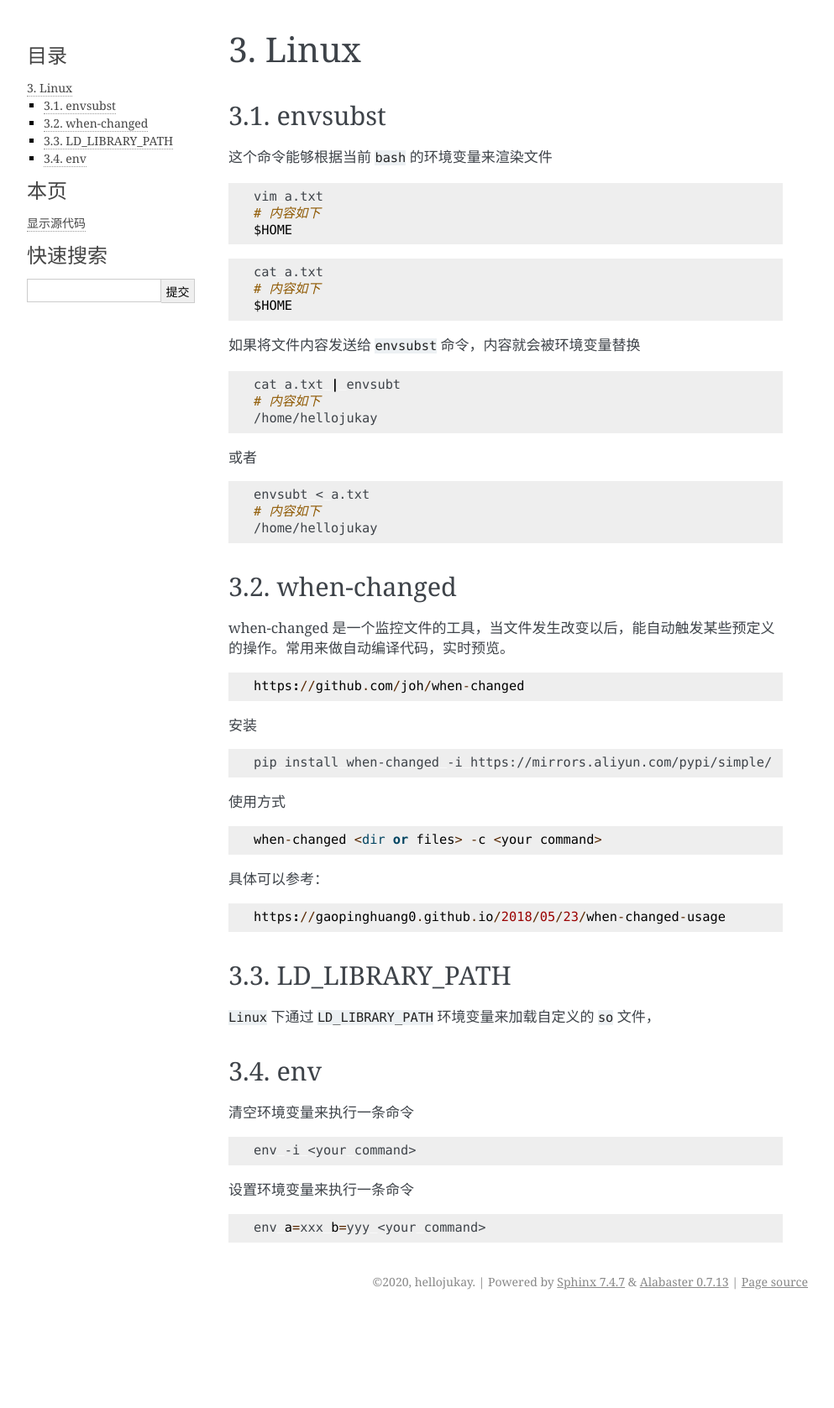
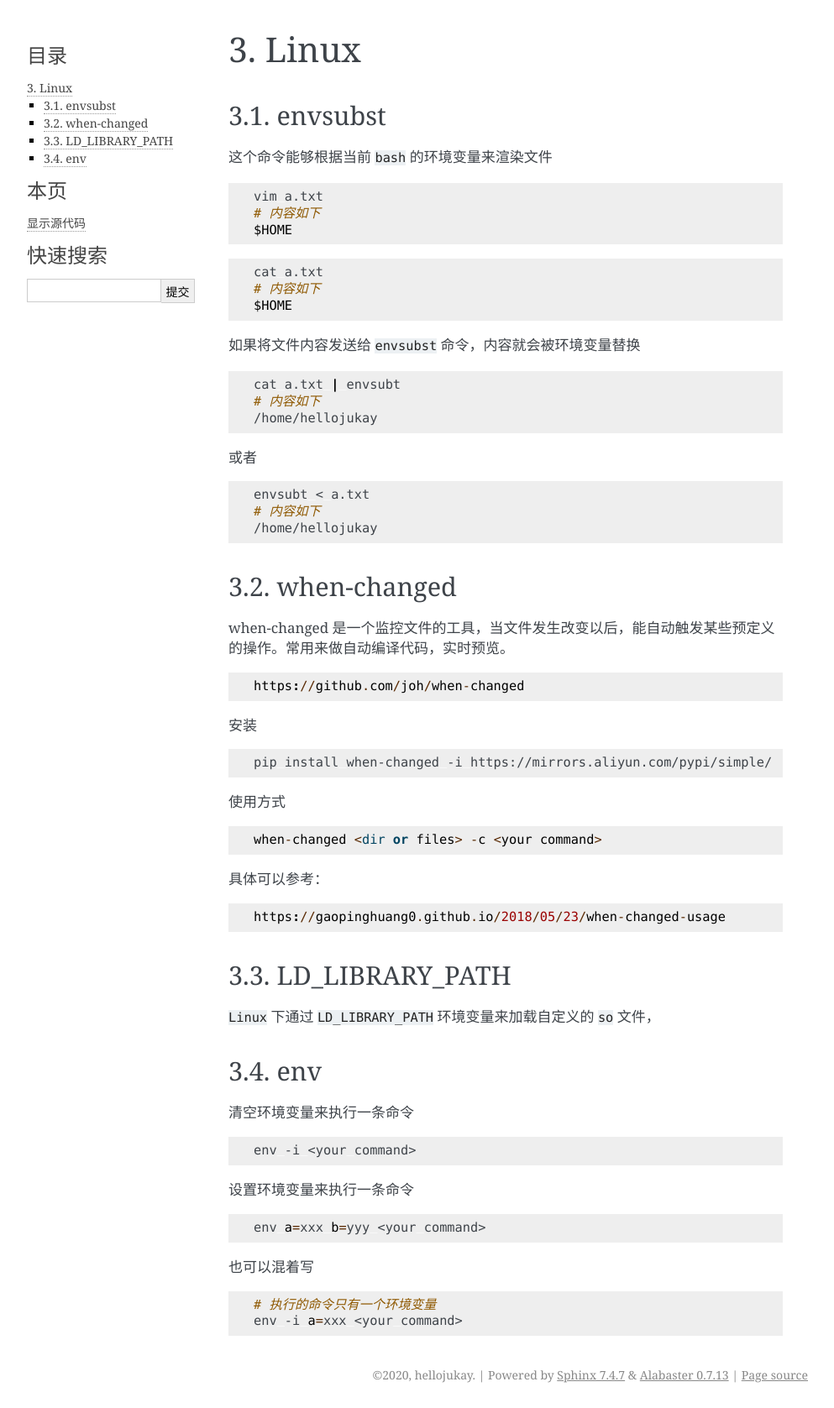
Before and after one commit to hellojukay/note, a Sphinx documentation site: the page built from source/linux/linux.md, in a window 1280 px wide. Shown: the whole page at 84% size, without its empty margins (148-1141 px from the left). Built offline with Sphinx 7.4.7, drawn with Linux system fonts in a browser that asks for light colours; before the commit the page ends 1566 px from its top, so only the background shows below that.

Commit message:
补充 env 命令相关的内容

````diff
--- a/source/linux/linux.md
+++ b/source/linux/linux.md
@@ -53,3 +53,8 @@ env -i <your command>
 ```bash
 env a=xxx b=yyy <your command>
 ```
+也可以混着写
+```bash
+# 执行的命令只有一个环境变量
+env -i a=xxx <your command>
+```
````
